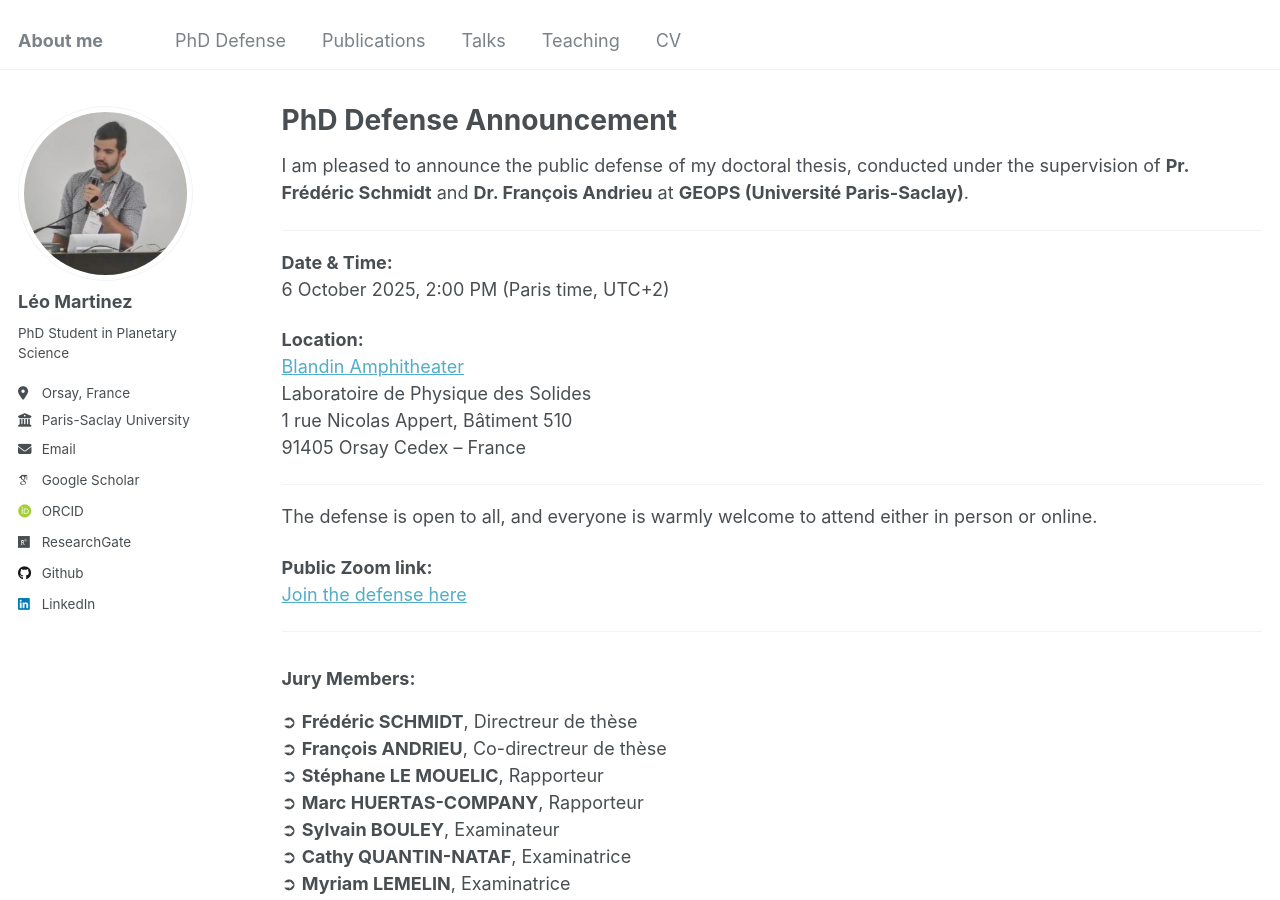
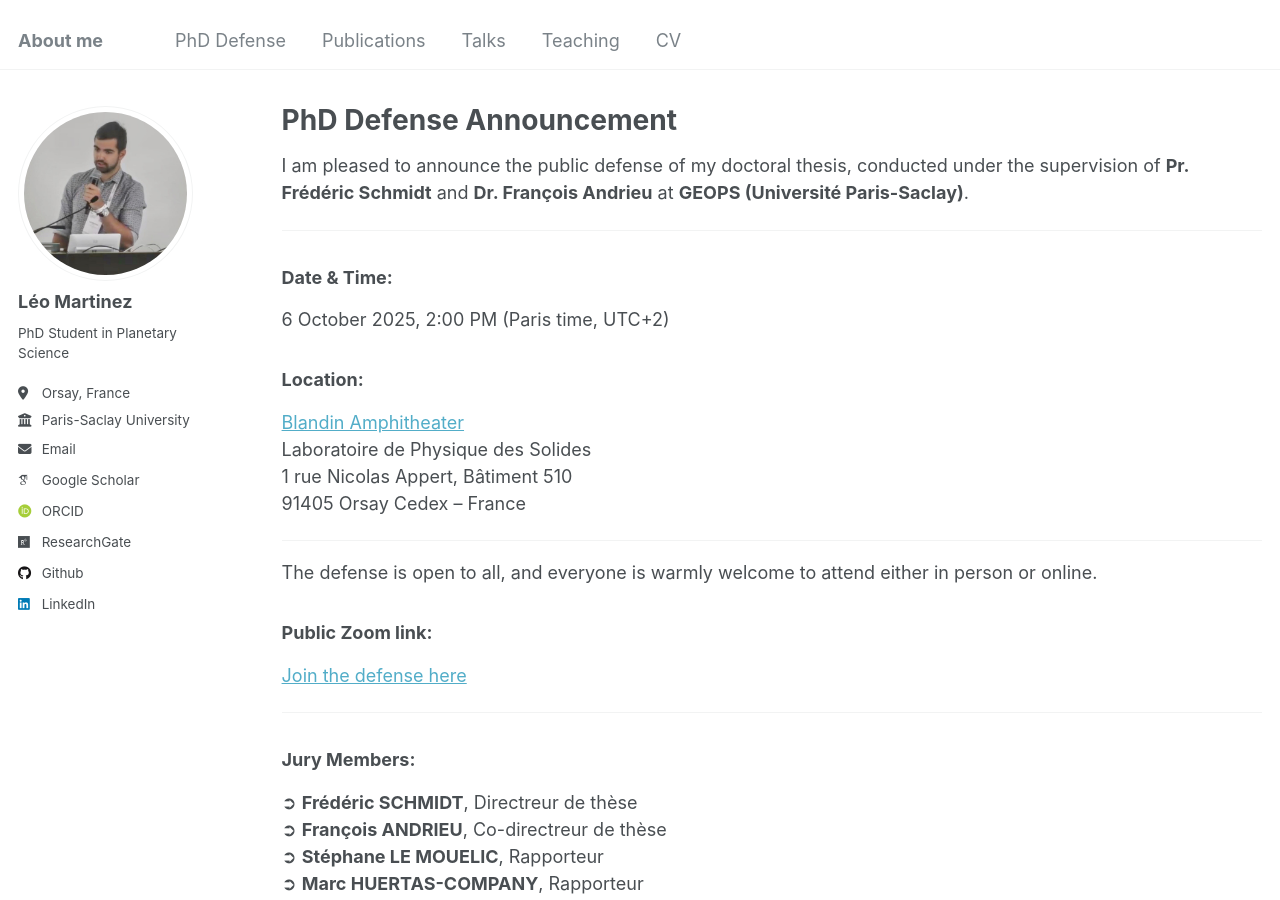
Before and after one commit to leomrtinez/leomrtinez.github.io, a Jekyll site: the page built from _pages/PhD_defense.md, in a window 1280 px wide and 900 px high. Built offline with Jekyll 4.4.1, drawn with Linux system fonts in a browser that asks for light colours; some web fonts are replaced.

```diff
--- a/_pages/PhD_defense.md
+++ b/_pages/PhD_defense.md
@@ -13,10 +13,10 @@ I am pleased to announce the public defense of my doctoral thesis, conducted und
 
 ---
 
-**Date & Time:**
+### Date & Time:
 6 October 2025, 2:00 PM (Paris time, UTC+2)
 
-**Location:**
+### Location:
 [Blandin Amphitheater](https://maps.app.goo.gl/AgZ5aw3tUPTGKppXA)
 Laboratoire de Physique des Solides
 1 rue Nicolas Appert, Bâtiment 510
@@ -26,7 +26,7 @@ Laboratoire de Physique des Solides
 
 The defense is open to all, and everyone is warmly welcome to attend either in person or online.
 
-**Public Zoom link:**
+### Public Zoom link:
 [Join the defense here](https://universite-paris-saclay-fr.zoom.us/j/93874359215pwd=8HtlagOW527a09Ha36V3OxPGl9F8BY.1)
 
 ---
```
